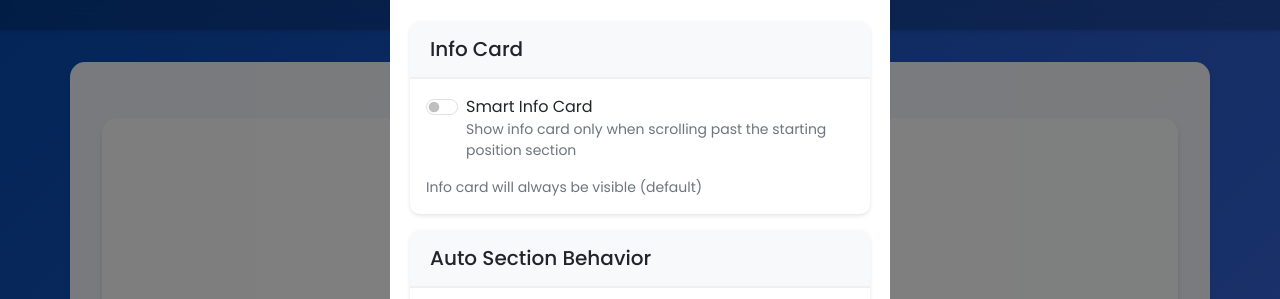
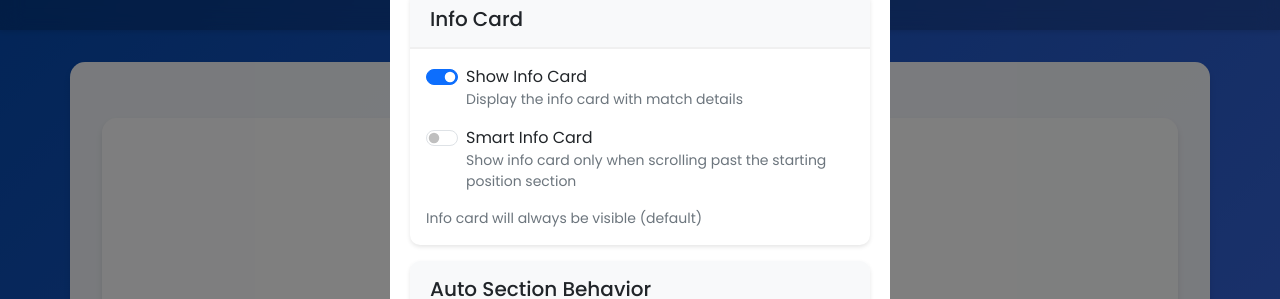
Before and after one commit to AdrianGev/CyberScout, a React (Create React App) app in the folder cyber-scout/: page /teams in a window 1280 px wide. Both pictures are taken after a click on the button "Settings". Shown: the part 209-508 px from the top of the page. Built offline with nearby package versions, Linux system fonts and the light colour scheme; no server answers; what chartjs-plugin-zoom would draw is missing.

Commit message:
Add info card visibility toggle: - Add show/hide info card option - Only show smart mode toggle when info card is enabled - Update settings UI layout

```diff
--- a/cyber-scout/src/components/Settings.js
+++ b/cyber-scout/src/components/Settings.js
@@ -3,7 +3,8 @@ import { useDispatch, useSelector } from 'react-redux';
 import {
   toggleAutoCollapse,
   setAutoCollapseDelay,
-  toggleSmartInfoCard
+  toggleSmartInfoCard,
+  toggleInfoCard
 } from '../redux/settingsSlice';
 
 function Settings({ show, onClose }) {
@@ -11,7 +12,8 @@ function Settings({ show, onClose }) {
   const {
     autoCollapseEnabled,
     autoCollapseDelay,
-    smartInfoCardEnabled
+    smartInfoCardEnabled,
+    showInfoCard
   } = useSelector(state => state.settings);
   const [delayInputValue, setDelayInputValue] = useState(autoCollapseDelay / 1000);
 
@@ -79,6 +81,23 @@ function Settings({ show, onClose }) {
                 <input
                   className="form-check-input"
                   type="checkbox"
+                  id="showInfoCard"
+                  checked={showInfoCard}
+                  onChange={() => dispatch(toggleInfoCard())}
+                />
+                <label className="form-check-label" htmlFor="showInfoCard">
+                  Show Info Card
+                </label>
+                <small className="text-muted d-block">
+                  Display the info card with match details
+                </small>
+              </div>
+
+              {showInfoCard && (
+                <div className="form-check form-switch mb-3">
+                  <input
+                    className="form-check-input"
+                    type="checkbox"
                     id="smartInfoCard"
                     checked={smartInfoCardEnabled}
                     onChange={() => dispatch(toggleSmartInfoCard())}
@@ -90,7 +109,8 @@ function Settings({ show, onClose }) {
                     Show info card only when scrolling past the starting position section
                   </small>
                 </div>
-              {!smartInfoCardEnabled && (
+              )}
+              {showInfoCard && !smartInfoCardEnabled && (
                 <small className="text-muted d-block">
                   Info card will always be visible (default)
                 </small>
--- a/cyber-scout/src/pages/Scout.js
+++ b/cyber-scout/src/pages/Scout.js
@@ -11,7 +11,7 @@ function Scout() {
   const navigate = useNavigate();
   const eventMatches = useSelector(state => state.scouting.eventMatches);
   const selectedEvent = useSelector(state => state.scouting.selectedEvent);
-  const { autoCollapseEnabled, autoCollapseDelay, smartInfoCardEnabled } = useSelector(state => state.settings);
+  const { autoCollapseEnabled, autoCollapseDelay, smartInfoCardEnabled, showInfoCard } = useSelector(state => state.settings);
 
   // Refs for mutable values
   const autoCollapseTimer = useRef(null);
@@ -221,7 +221,9 @@ function Scout() {
   };
 
   const InfoPanel = () => {
-    const { smartInfoCardEnabled } = useSelector(state => state.settings);
+    const { smartInfoCardEnabled, showInfoCard } = useSelector(state => state.settings);
+
+    if (!showInfoCard) return null;
 
     return (
       <div
--- a/cyber-scout/src/redux/settingsSlice.js
+++ b/cyber-scout/src/redux/settingsSlice.js
@@ -4,6 +4,7 @@ const initialState = {
   autoCollapseEnabled: false,  // Auto collapse after timer
   autoCollapseDelay: 20000,  // 20 seconds in milliseconds
   smartInfoCardEnabled: false,  // Smart info card that appears on scroll (not default)
+  showInfoCard: true,  // Show info card (enabled by default)
 };
 
 export const settingsSlice = createSlice({
@@ -21,13 +22,17 @@ export const settingsSlice = createSlice({
     toggleSmartInfoCard: (state) => {
       state.smartInfoCardEnabled = !state.smartInfoCardEnabled;
     },
+    toggleInfoCard: (state) => {
+      state.showInfoCard = !state.showInfoCard;
+    },
   },
 });
 
 export const {
   toggleAutoCollapse,
   setAutoCollapseDelay,
-  toggleSmartInfoCard
+  toggleSmartInfoCard,
+  toggleInfoCard
 } = settingsSlice.actions;
 
 export default settingsSlice.reducer;
```
Also changed, not shown: 7 other files (tests, documents, lock files or other folders). Lines whose indentation alone changed are shown as unchanged.
